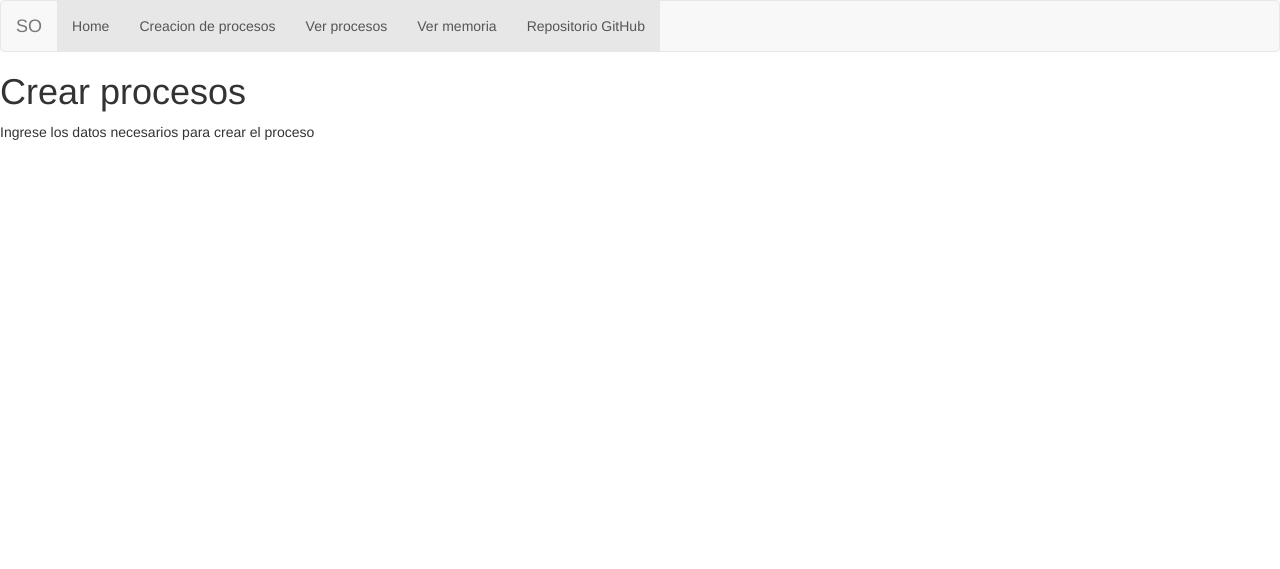
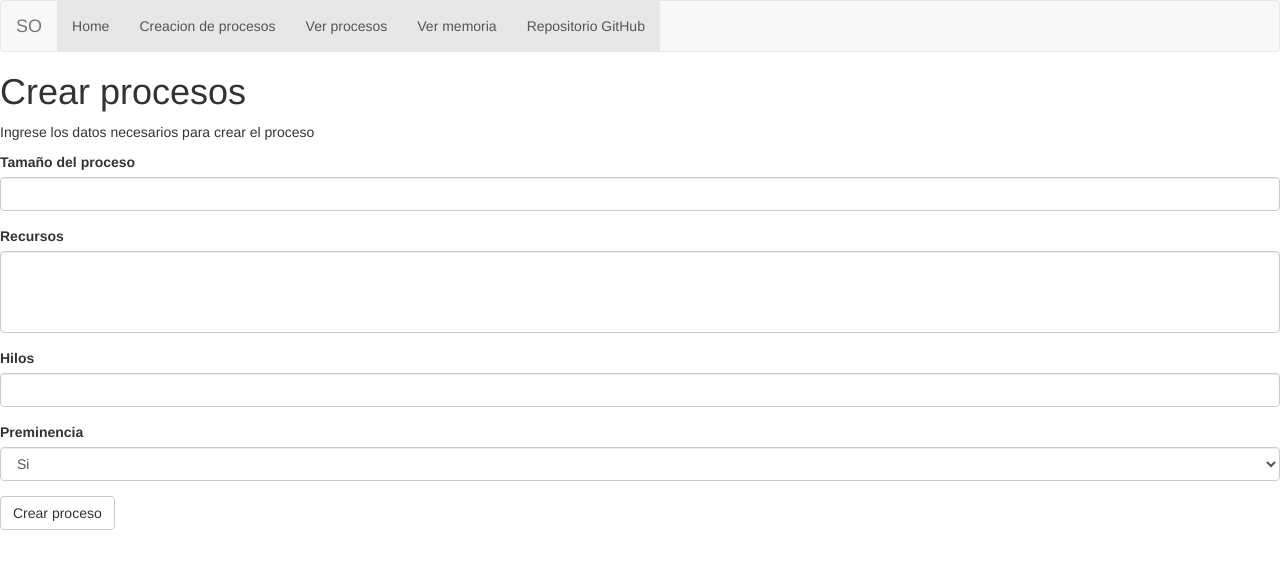
Before and after one commit to dfbustamantep/Proyecto-SO, a Flask app: page /crear_proceso in a window 1280 px wide. Shown: the top 569 px of the page. Run offline with Flask 3, Linux system fonts and the light colour scheme; lists and menus that the app fills with data are empty; some libraries are stand-ins or nearby versions.

Commit message:
Creacion formulario para creacion de procesos,falta mirar como mostrar los recursos en una lista desplegable

```diff
--- a/app/Templates/crear_proceso.html
+++ b/app/Templates/crear_proceso.html
@@ -9,5 +9,8 @@
 {% block content %}
     <h1>Crear procesos</h1>
     <p>Ingrese los datos necesarios para crear el proceso</p>
-
+    <!--Ocualtar la etiqueta-->
+    {{ form.hidden_tag()}}
+    <!--Quickform recibe un formulario el; cual va a renderizar-->
+    {{wtf.quick_form(form)}}
 {% endblock %}
--- a/app/__init__.py
+++ b/app/__init__.py
@@ -4,5 +4,6 @@ from flask_bootstrap import Bootstrap
 
 def create_app():
     app = Flask(__name__)
+    app.config['SECRET_KEY'] = 'secret'
     bootstrap = Bootstrap(app)
     return app
--- a/app/forms.py
+++ b/app/forms.py
@@ -1,8 +1,10 @@
 from flask_wtf import FlaskForm
-from wtforms.fields import StringField,PasswordField,SubmitField
+from wtforms.fields import StringField,PasswordField,SubmitField,IntegerField,SelectMultipleField,SelectField
 from wtforms.validators import DataRequired
 
-class CreateProcessForm(FlaskForm):
-    username = StringField("Nombre del usuario",validators=[DataRequired()])
-    password = PasswordField("Contrasenia",validators=[DataRequired()])
-    submit = SubmitField("Enviar datos",validators=[DataRequired()])
+class CreateProcesForm(FlaskForm):
+    username = IntegerField("Tamaño del proceso",validators=[DataRequired()])
+    recursos = SelectMultipleField("Recursos",validators=[DataRequired()])
+    hilos = IntegerField("Hilos",validators=[DataRequired()])
+    preminencia = SelectField("Preminencia",validators=[DataRequired()],choices=[('Si'), ('No')])
+    submit = SubmitField("Crear proceso")
--- /dev/null
+++ b/app/routes.py
@@ -0,0 +1,2 @@
+from flask import request,make_response,redirect,render_template,session,url_for,flash
+import app
--- a/main.py
+++ b/main.py
@@ -1,7 +1,8 @@
 from BCP import BCP
+from app.forms import CreateProcesForm
 from memoria import Memoria
+from flask import request,make_response,redirect,render_template,session,url_for,flash
 
-from flask import request,make_response,redirect,render_template,session,url_for,flash
 from app import create_app
 
 app = create_app()
@@ -12,7 +13,8 @@ def index():
 
 @app.route('/crear_proceso')
 def crear_proceso():
-    return render_template('crear_proceso.html')
+    form = CreateProcesForm()
+    return render_template('crear_proceso.html',form=form)
 
 @app.route('/visualizar_procesos')
 def visualizar_procesos():
@@ -24,8 +26,6 @@ def visualizar_memoria():
 if __name__ == "__main__":
     #desde cualquier direccion
     app.run(host='0.0.0.0',port=81,debug=True)
-
-
 '''
 
 def printLines():
```
